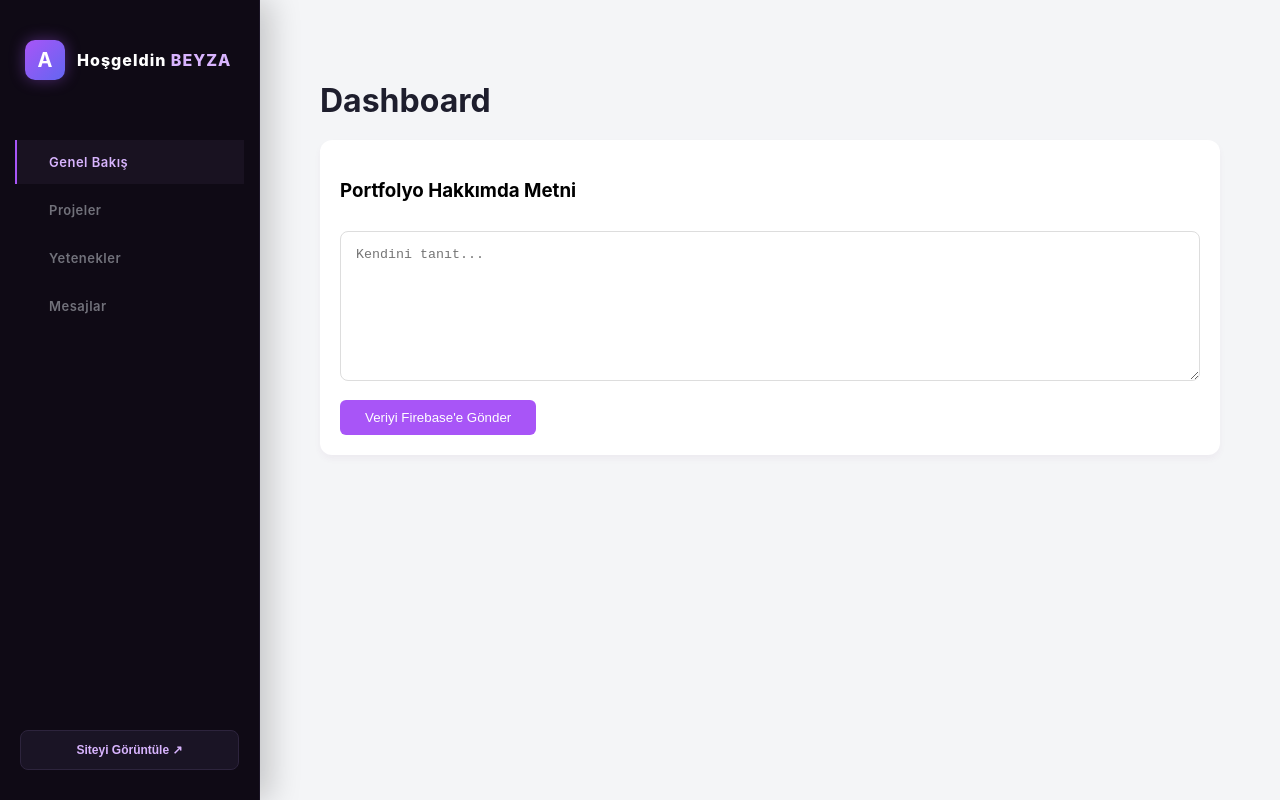
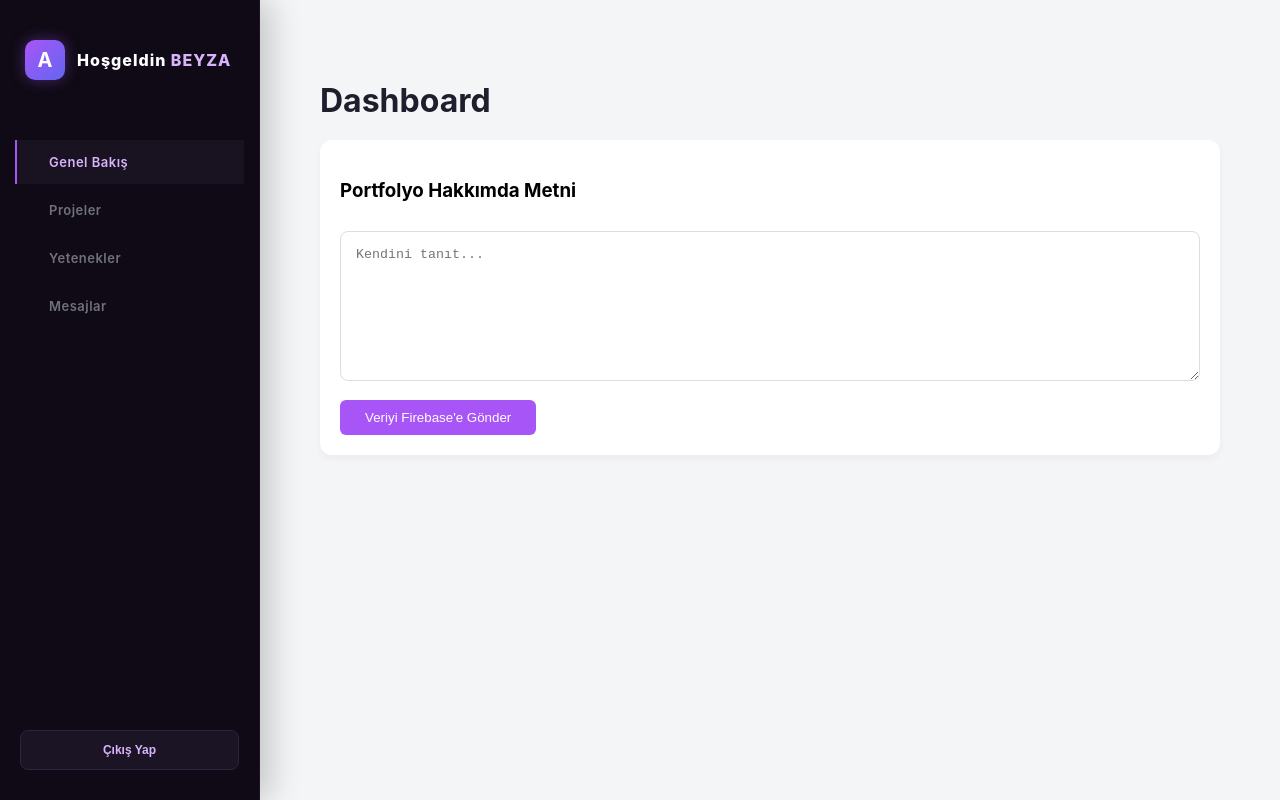
Before and after one commit to ozlmguney/eg-portfolio, a React (Vite) app: page /admin in a window 1280 px wide. Built offline with nearby package versions, Linux system fonts and the light colour scheme; no server answers; sample sign-in values are in the browser's storage.

Commit message:
sidebar güncellendi

```diff
--- a/src/Admin/components/Sidebar.jsx
+++ b/src/Admin/components/Sidebar.jsx
@@ -44,7 +44,7 @@ const Sidebar = () => {
            onClick={() => window.open('/', '_blank')}
            style={footerBtn}
         >
-          Siteyi Görüntüle ↗
+          Çıkış Yap
         </button>
       </div>
     </div>
```
